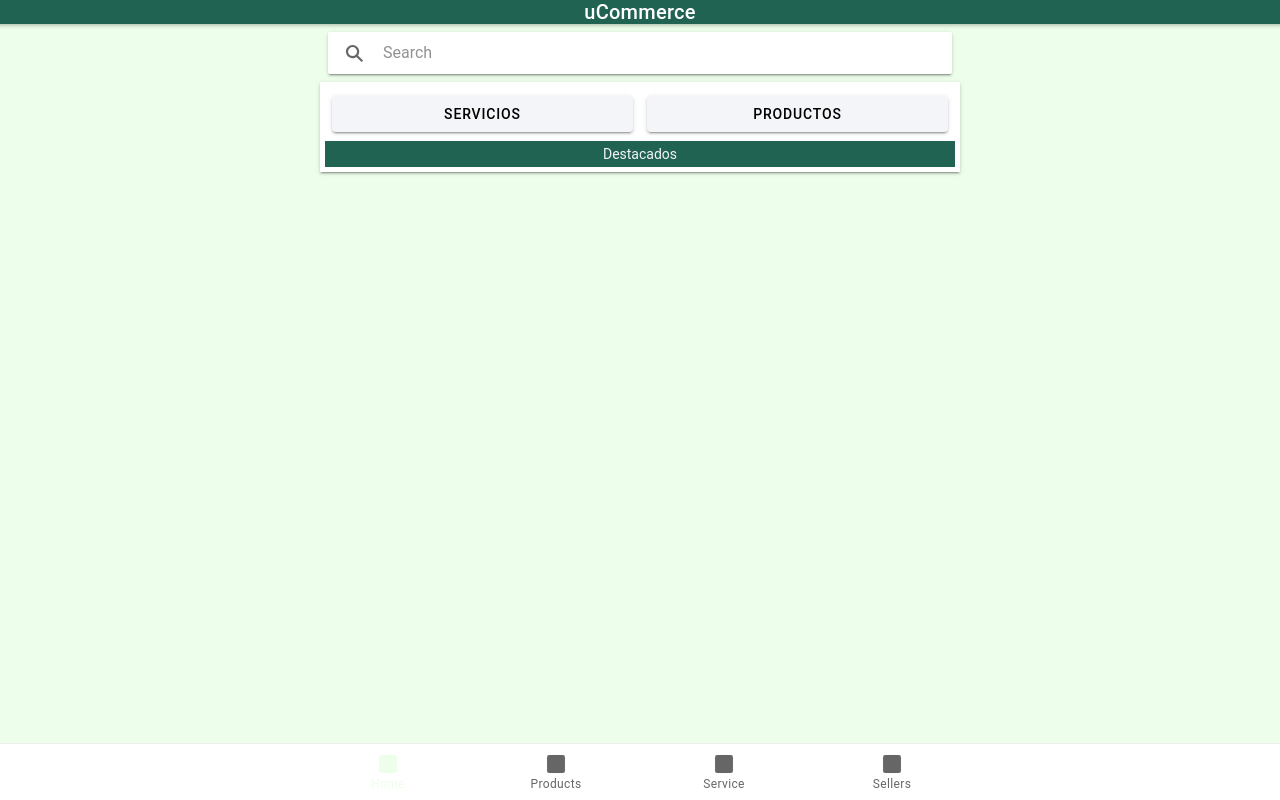
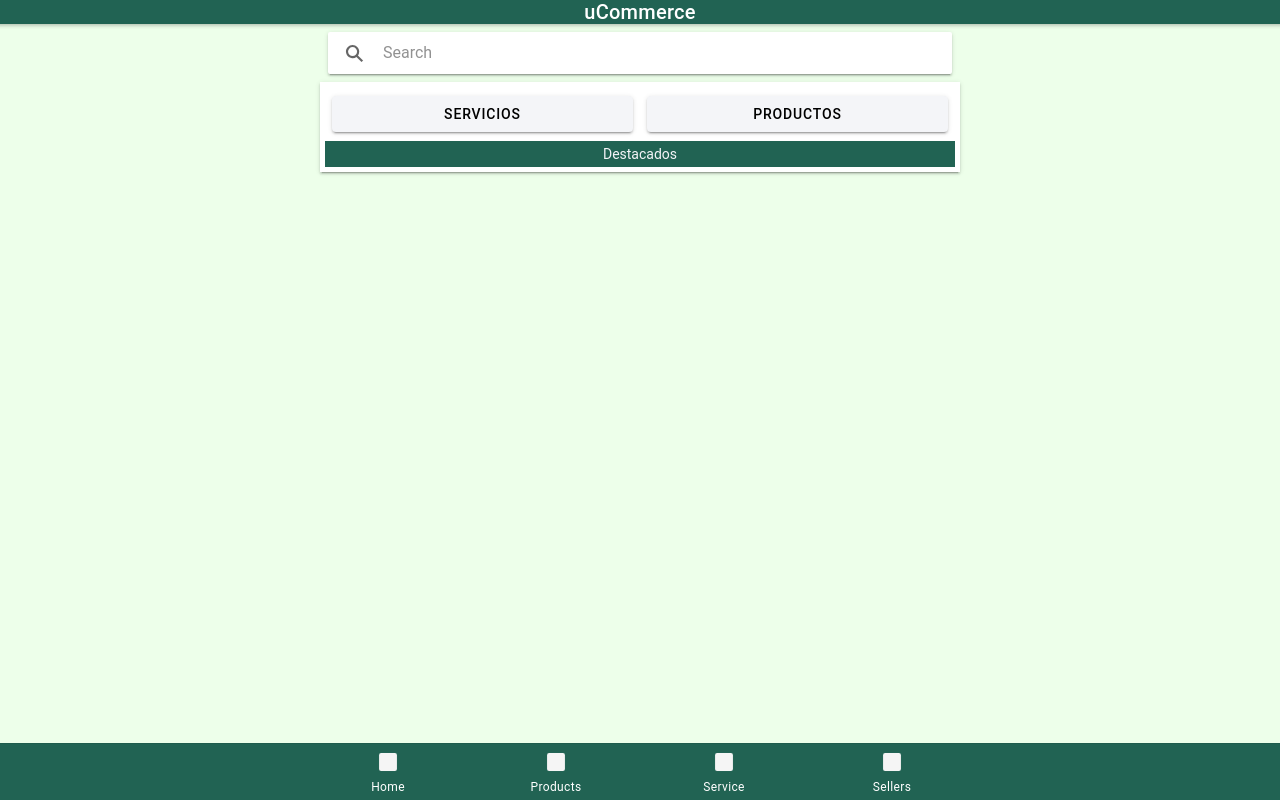
Before and after one commit to cdceballor/Ucommerce, a React (Create React App) app: page /Home in a window 1280 px wide. Built offline with nearby package versions, Linux system fonts and the light colour scheme.

Commit message:
Home style

```diff
--- a/src/App.css
+++ b/src/App.css
@@ -1,24 +1,26 @@
-ion-tab-button:hover{
+ion-tab-button:hover ion-icon{
+    color : #7A4D1D
+}
+ion-tab-button:focus ion-icon{
     background: #216353;
-    color : #92ffe4
-}
-
-ion-tab-button:active ion-icon{
-    background: #216353;
-    color: #92ffe4;
+    color : #7A4D1D
 }
 
 
-ion-tab-button:visited{
+
+ion-tab-bar{
     background: #216353;
-    color: #216353
 }
 
-/* ion-tab-button:selection{
+ion-tab-button{
     background: #216353;
-    color: #216353
-} */
+}
 
-ion-label{
-    color:black
+ion-label {
+    color: white;
 }
+
+ion-icon{
+    color: whitesmoke;
+    margin: auto;
+}
--- a/src/App.tsx
+++ b/src/App.tsx
@@ -59,24 +59,24 @@ const App: React.FC = () => (
 
             <IonTabButton tab="tab1" href="/Home" className="style">
               <IonIcon icon={square} />
-              <IonLabel color="grey">Home</IonLabel>
+              <IonLabel >Home</IonLabel>
             </IonTabButton>
 
             <IonTabButton tab="tab2" href="/Products">
               <IonIcon icon={square} />
-              <IonLabel color="grey">Products</IonLabel>
+              <IonLabel >Products</IonLabel>
             </IonTabButton>
 
             <IonTabButton tab="tab3" href="/Service">
               <IonIcon icon={square} />
-              <IonLabel color="grey">Service</IonLabel>
+              <IonLabel >Service</IonLabel>
             </IonTabButton>
 
             <IonTabButton tab="tab4" href="/seller">
               <IonIcon icon={square} />
-              <IonLabel color="grey">Sellers</IonLabel>
+              <IonLabel >Sellers</IonLabel>
+            </IonTabButton>
 
-            </IonTabButton>
         </IonTabBar>
       </IonTabs>
     </IonReactRouter>
```
